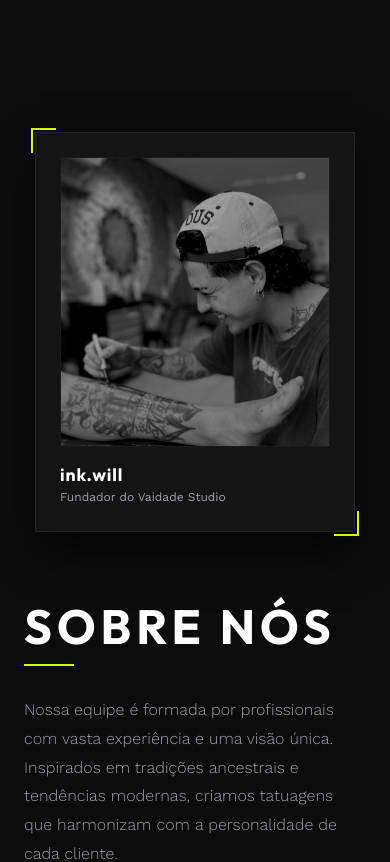
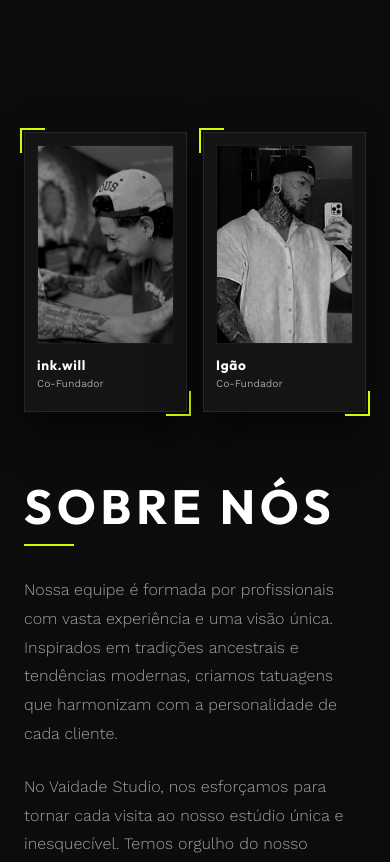
Before and after one commit to matheusstorrer/tattoo, a React (Vite) app: page / in a window 390 px wide. Shown: the part 840-1702 px from the top of the page. Built offline with nearby package versions, Linux system fonts and the light colour scheme; grey boxes are pictures that could not be loaded; a web font is replaced by a local one.

Commit message:
feat: dois fundadores (ink.will + Igão) + ink.will como artista individual

```diff
--- a/src/App.jsx
+++ b/src/App.jsx
@@ -39,6 +39,15 @@ const App = () => {
       rank: 'Especialista',
       bio: 'Igão é um especialista em Preto & Cinza e estética Dark. Seu trabalho impressiona pelo uso magistral de sombras e pontilhismo para criar obras de arte com uma atmosfera densa, realista e cheia de atitude.',
     },
+    {
+      id: 4,
+      name: 'ink.will',
+      imageKey: 'inkwill',
+      experience: '10 anos, especializado em múltiplos estilos',
+      technique: 'Realismo • Blackwork • Fine Line',
+      rank: 'Mestre',
+      bio: 'ink.will é co-fundador do Vaidade Studio e um artista completo com domínio de diversas técnicas. Sua versatilidade e visão artística elevam cada projeto, transformando ideias em obras de arte únicas na pele.',
+    },
   ];
 
   return (
--- a/src/sections/About.jsx
+++ b/src/sections/About.jsx
@@ -1,27 +1,22 @@
 import React, { useState, useEffect } from 'react';
-import stevenImg from '../assets/founder_inkwill.jpg';
+import inkwillImg from '../assets/founder_inkwill.jpg';
+import igaoImg from '../assets/artist_igao.jpg';
 import styles from './About.module.css';
+
+const founders = [
+  { name: 'ink.will', title: 'Co-Fundador', image: inkwillImg },
+  { name: 'Igão', title: 'Co-Fundador', image: igaoImg },
+];
 
 const About = () => {
   const [mousePos, setMousePos] = useState({ x: 0, y: 0 });
-  const [scrollY, setScrollY] = useState(0);
 
-  // Mouse hover movement on desktop
   const handleMouseMove = (e) => {
     const { clientX, clientY } = e;
     const x = (clientX - window.innerWidth / 2) / 35;
     const y = (clientY - window.innerHeight / 2) / 35;
     setMousePos({ x, y });
   };
-
-  // Scroll effect for mobile parallax
-  useEffect(() => {
-    const handleScroll = () => {
-      setScrollY(window.scrollY);
-    };
-    window.addEventListener('scroll', handleScroll);
-    return () => window.removeEventListener('scroll', handleScroll);
-  }, []);
 
   return (
     <section id="about" className={styles.about} onMouseMove={handleMouseMove}>
@@ -52,24 +47,26 @@ const About = () => {
           </a>
         </div>
 
-        {/* Parallax Founder visual card */}
+        {/* Two Founder Cards */}
         <div className={styles.visual}>
+          {founders.map((founder, index) => (
             <div
+              key={founder.name}
               className={styles.imageCard}
               style={{
-              transform: `translate3d(${mousePos.x}px, ${mousePos.y}px, 0) rotateX(${-mousePos.y / 2}deg) rotateY(${mousePos.x / 2}deg)`,
+                transform: `translate3d(${mousePos.x * (index === 0 ? 1 : -1)}px, ${mousePos.y}px, 0) rotateX(${-mousePos.y / 2}deg) rotateY(${mousePos.x / 2 * (index === 0 ? 1 : -1)}deg)`,
               }}
             >
-            <img src={stevenImg} alt="ink.will" className={styles.image} />
+              <img src={founder.image} alt={founder.name} className={styles.image} />
               <div className={styles.cardInfo}>
-              <div className={styles.founderName}>ink.will</div>
-              <div className={styles.founderTitle}>Fundador do Vaidade Studio</div>
+                <div className={styles.founderName}>{founder.name}</div>
+                <div className={styles.founderTitle}>{founder.title}</div>
               </div>
 
-            {/* Dark stylized borders */}
               <div className={styles.borderTopLeft} />
               <div className={styles.borderBottomRight} />
             </div>
+          ))}
         </div>
       </div>
     </section>
--- a/src/sections/About.module.css
+++ b/src/sections/About.module.css
@@ -111,22 +111,23 @@
   color: var(--bg-primary);
 }
 
-/* Visual Card Styles */
+/* Visual - Two Founder Cards */
 .visual {
   display: flex;
   justify-content: center;
   align-items: center;
+  gap: 1.5rem;
 }
 
 .imageCard {
   position: relative;
   width: 100%;
-  max-width: 380px;
-  height: 480px;
+  max-width: 260px;
+  height: 380px;
   background-color: var(--bg-secondary);
   border: 1px solid var(--border-color);
   box-shadow: 0 20px 40px rgba(0, 0, 0, 0.6);
-  padding: 1.5rem;
+  padding: 1rem;
   display: flex;
   flex-direction: column;
   transition: transform 0.1s ease-out;
@@ -135,7 +136,7 @@
 
 .image {
   width: 100%;
-  height: calc(100% - 60px);
+  height: calc(100% - 55px);
   object-fit: cover;
   filter: grayscale(1) contrast(1.1) brightness(0.85);
   transition: filter 0.3s ease;
@@ -147,24 +148,24 @@
 }
 
 .cardInfo {
-  margin-top: 1rem;
+  margin-top: 0.75rem;
   display: flex;
   flex-direction: column;
   align-items: flex-start;
-  transform: translateZ(30px); /* 3D layer pop */
+  transform: translateZ(30px);
 }
 
 .founderName {
   font-family: var(--font-heading);
-  font-size: 1.1rem;
+  font-size: 1rem;
   font-weight: 700;
   letter-spacing: 0.05em;
 }
 
 .founderTitle {
-  font-size: 0.75rem;
+  font-size: 0.7rem;
   color: var(--text-secondary);
-  margin-top: 0.25rem;
+  margin-top: 0.2rem;
 }
 
 /* Gritty Gothic Corner Borders */
@@ -198,11 +199,28 @@
   }
 
   .visual {
-    order: -1; /* Place image first on mobile layouts */
+    order: -1;
+    gap: 1rem;
   }
 
   .imageCard {
-    height: 400px;
-    max-width: 320px;
+    height: 320px;
+    max-width: 220px;
   }
 }
+
+@media (max-width: 480px) {
+  .imageCard {
+    height: 280px;
+    max-width: 170px;
+    padding: 0.75rem;
+  }
+
+  .founderName {
+    font-size: 0.85rem;
+  }
+
+  .founderTitle {
+    font-size: 0.65rem;
+  }
+}
--- a/src/sections/Artists.jsx
+++ b/src/sections/Artists.jsx
@@ -4,6 +4,7 @@ import styles from './Artists.module.css';
 import igaoImg from '../assets/artist_igao.jpg';
 import napaImg from '../assets/artist_napa.png';
 import lucasImg from '../assets/artist_lucas.png';
+import inkwillImg from '../assets/founder_inkwill.jpg';
 
 const Artists = ({ artistsData, activeArtistId, setActiveArtistId }) => {
   const [expandedId, setExpandedId] = useState(artistsData[0].id);
@@ -16,7 +17,8 @@ const Artists = ({ artistsData, activeArtistId, setActiveArtistId }) => {
   const imagesMap = {
     igao: igaoImg,
     napa: napaImg,
-    lucas: lucasImg
+    lucas: lucasImg,
+    inkwill: inkwillImg
   };
 
   const activeArtist = artistsData.find(a => a.id === activeArtistId) || artistsData[0];
```
Lines whose indentation alone changed are shown as unchanged.
